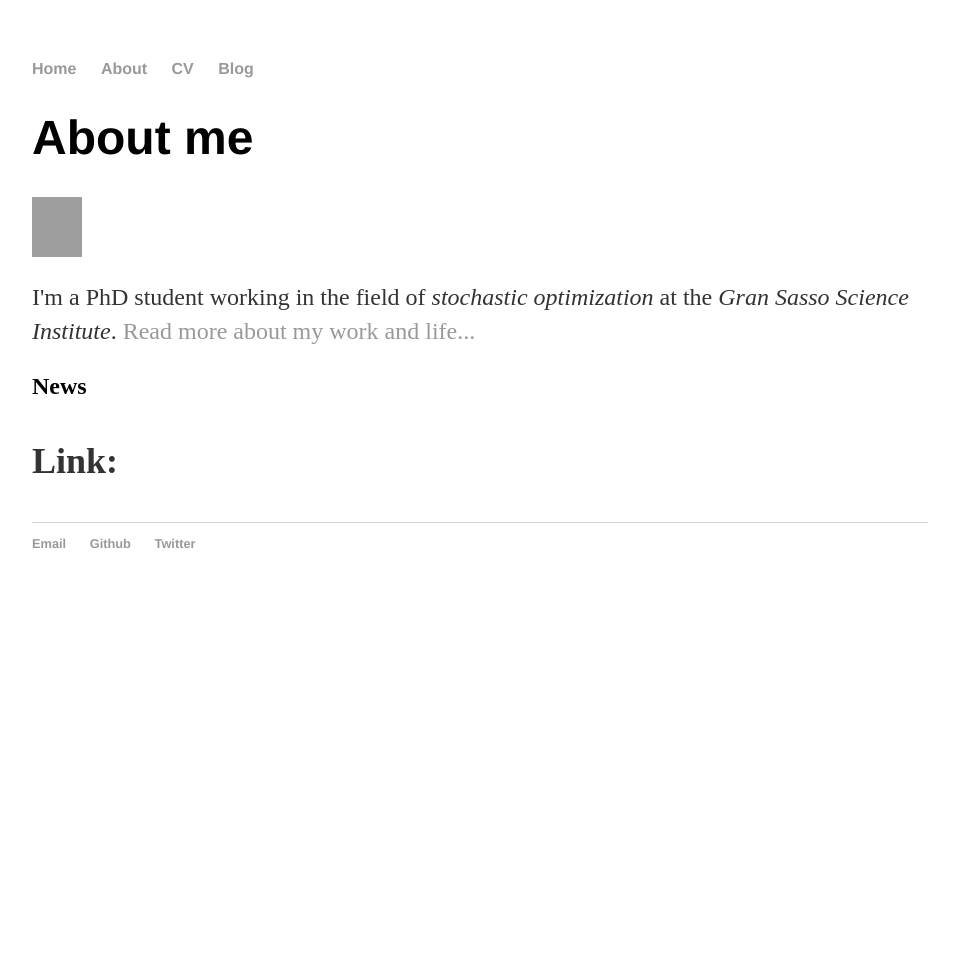
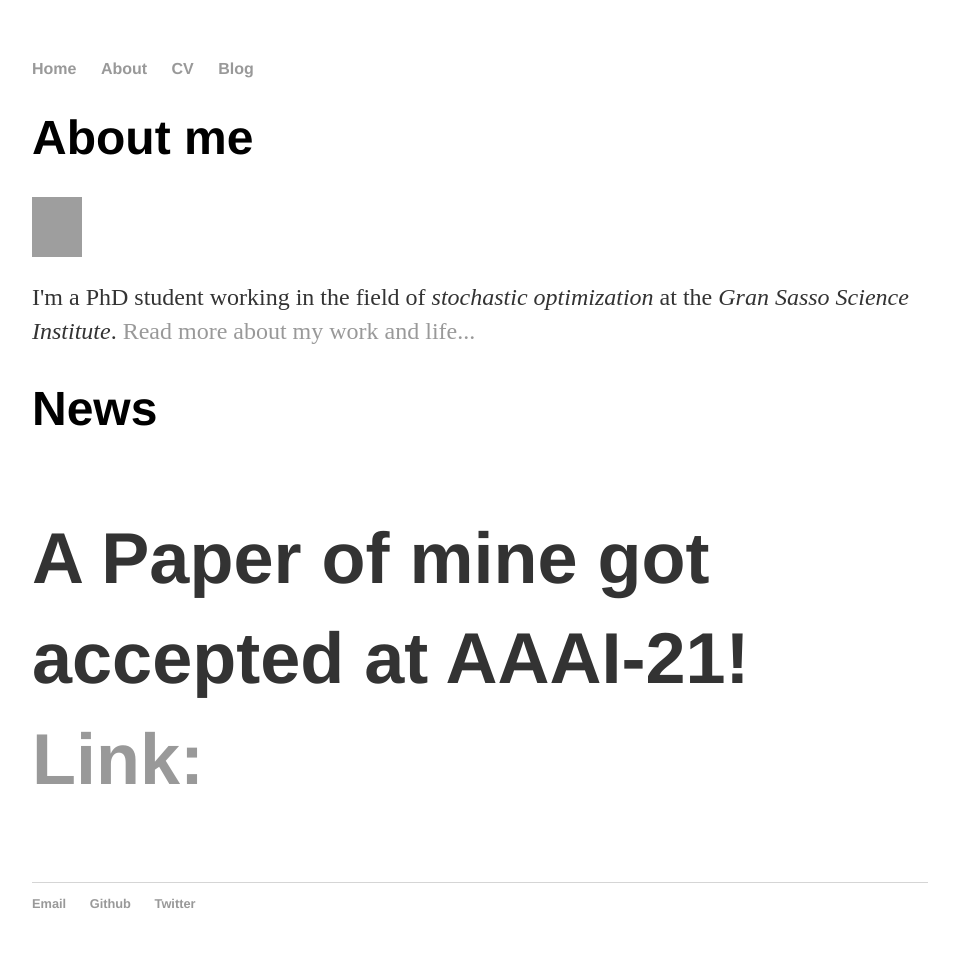
Before and after one commit to debashmitap/debashmitap.github.io, a Jekyll site: the page built from index.html, in a window 1280 px wide. Shown: the whole page, without its empty margins (160-1119 px from the left). Built offline with Jekyll 4.4.1, drawn with Linux system fonts in a browser that asks for light colours; before the commit the page ends 900 px from its top, so only the background shows below that; grey boxes are pictures that could not be loaded.

Commit message:
Update index.html

```diff
--- a/index.html
+++ b/index.html
@@ -6,6 +6,6 @@ title: Debashmita Poddar
 	<h1>About me</h1>
 	<img src="github.com/debashmitap/debashmitap.github.io/blob/main/me.jpg" alt="Me" width="50" height="60">
 	<p>I'm a PhD student working in the field of <em>stochastic optimization</em> at the <em>Gran Sasso Science Institute</em>. <a href="/about">Read more about my work and life...</a></p>
-	<h2>News<h2>
-		<p>Link: <a href="https://ojs.aaai.org/index.php/AAAI/article/view/17433"</a><p
+	<h1>News<h1>
+	<p>A Paper of mine got accepted at AAAI-21! <a href="https://ojs.aaai.org/index.php/AAAI/article/view/17433">Link: </a><p
 </div><!-- /.blurb -->
```
